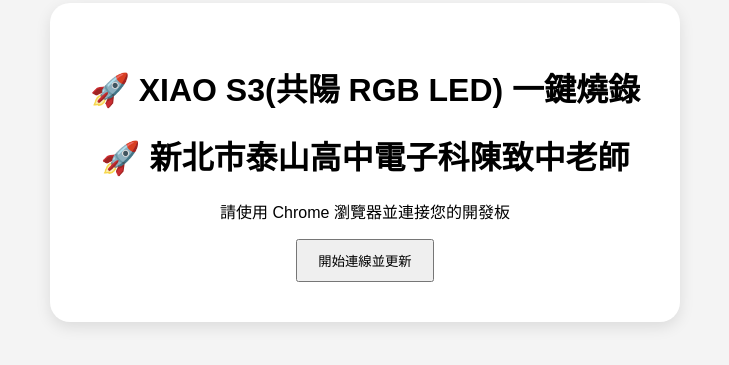
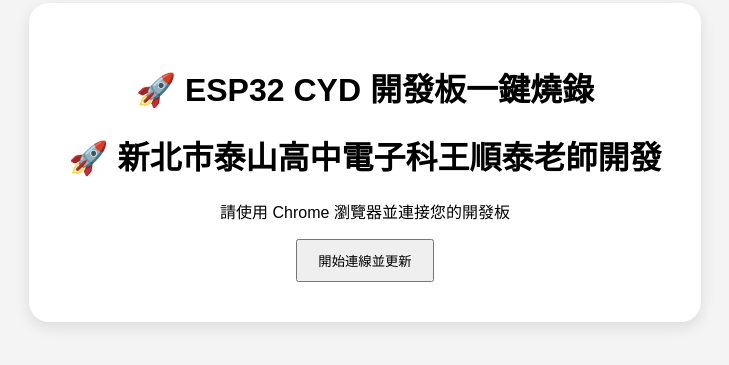
Before and after one commit to chenlung88/ESP32-CYD, a plain HTML site: page index.html in a window 1280 px wide. Shown: the part 105-470 px from the top of the page, without its empty margins (275-1004 px from the left). Drawn offline with Linux system fonts and the light colour scheme.

Commit message:
Add files via upload

```diff
--- a/index.html
+++ b/index.html
@@ -12,8 +12,8 @@
 </head>
 <body>
     <div class="box">
-        <h1>🚀 XIAO S3(共陽 RGB LED)  一鍵燒錄</h1>
-        <h1>🚀 新北市泰山高中電子科陳致中老師</h1>
+        <h1>🚀 ESP32 CYD 開發板一鍵燒錄</h1>
+        <h1>🚀 新北市泰山高中電子科王順泰老師開發</h1>
         <p>請使用 Chrome 瀏覽器並連接您的開發板</p>
         <esp-web-install-button manifest="./manifest.json">
             <button slot="activate">開始連線並更新</button>
```
Also changed, not shown: manifest.json.
